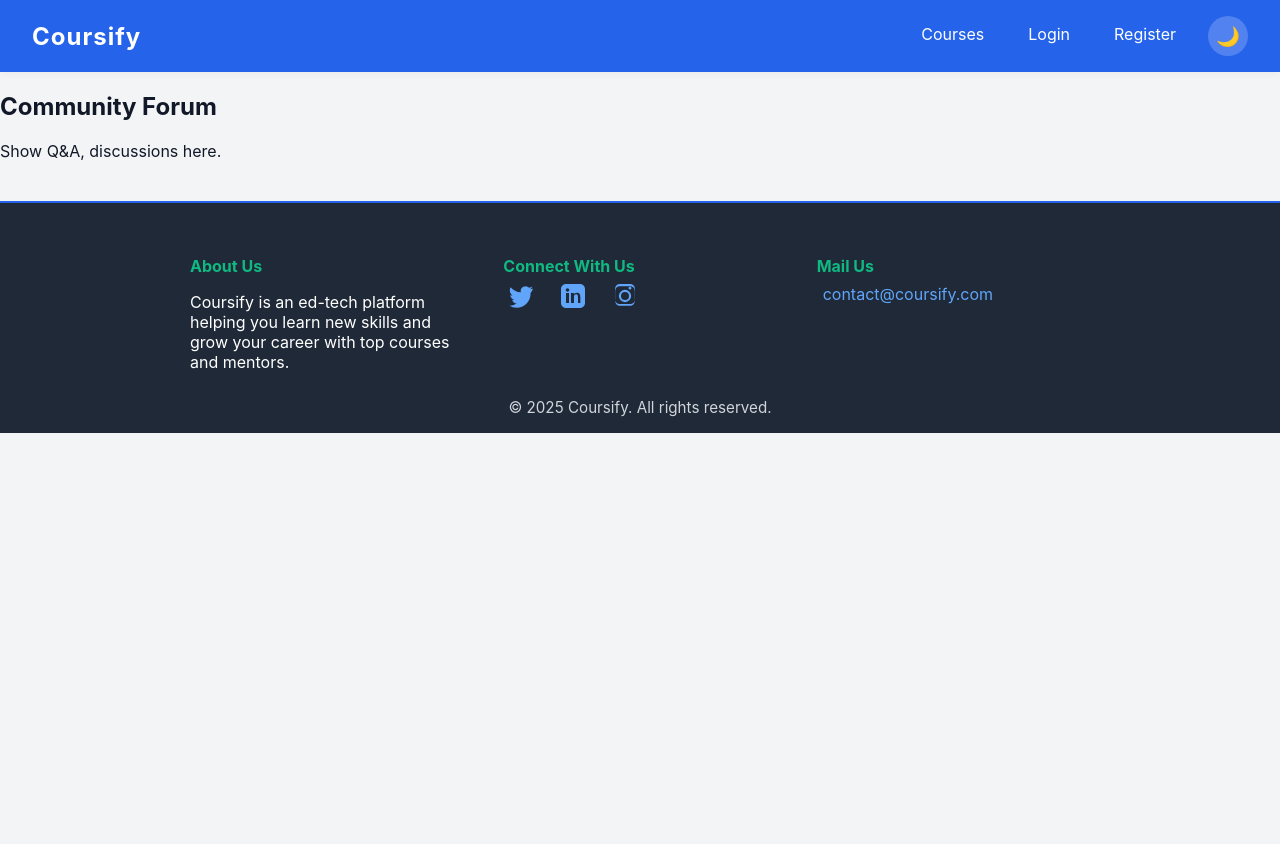
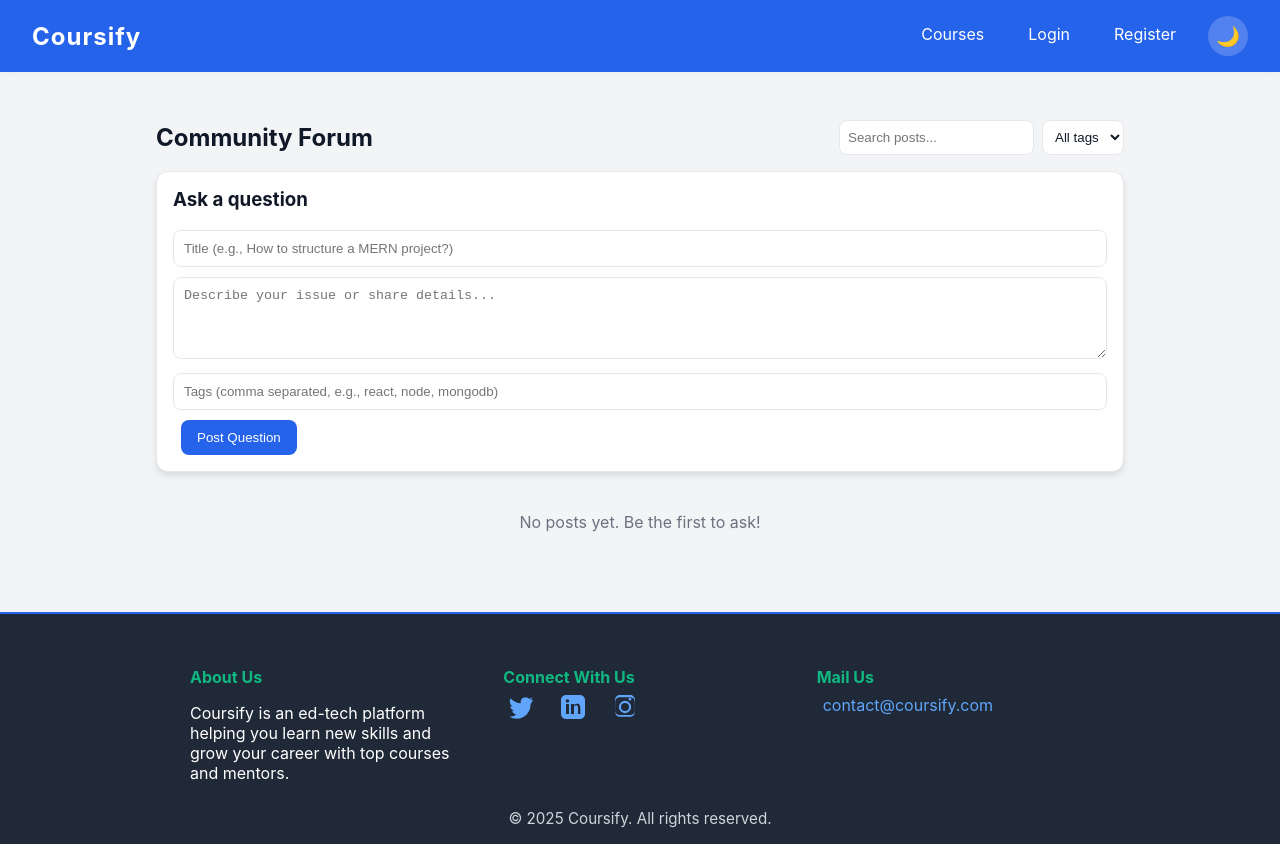
Before and after one commit to ankitkr46/coursify, a React (Vite) app in the folder client/: page /forum in a window 1280 px wide. Before the commit the page ends 800 px from the top, so only its background shows below. Built offline with nearby package versions, Linux system fonts and the light colour scheme.

Commit message:
updated the community forum

```diff
--- a/client/src/pages/Forum.jsx
+++ b/client/src/pages/Forum.jsx
@@ -1,13 +1,201 @@
-import React from "react";
+import React, { useEffect, useMemo, useState } from "react";
+
+const STORAGE_KEY = "coursify_forum_posts";
+
+function loadPosts() {
+  try {
+    const raw = localStorage.getItem(STORAGE_KEY);
+    return raw ? JSON.parse(raw) : [];
+  } catch {
+    return [];
+  }
+}
+
+function savePosts(posts) {
+  localStorage.setItem(STORAGE_KEY, JSON.stringify(posts));
+}
 
 const Forum = () => {
-  // Placeholder for forum
+  const [posts, setPosts] = useState(() => loadPosts());
+  const [title, setTitle] = useState("");
+  const [body, setBody] = useState("");
+  const [tags, setTags] = useState("");
+  const [query, setQuery] = useState("");
+  const [filterTag, setFilterTag] = useState("");
+
+  useEffect(() => {
+    savePosts(posts);
+  }, [posts]);
+
+  function handleCreate(e) {
+    e.preventDefault();
+    if (!title.trim() || !body.trim()) return;
+    const ts = new Date().toISOString();
+    const newPost = {
+      id: crypto.randomUUID(),
+      title: title.trim(),
+      body: body.trim(),
+      tags: tags
+        .split(",")
+        .map((t) => t.trim())
+        .filter(Boolean),
+      createdAt: ts,
+      upvotes: 0,
+      answers: []
+    };
+    setPosts([newPost, ...posts]);
+    setTitle("");
+    setBody("");
+    setTags("");
+  }
+
+  function handleUpvote(id) {
+    setPosts((prev) => prev.map((p) => (p.id === id ? { ...p, upvotes: p.upvotes + 1 } : p)));
+  }
+
+  function handleAnswer(postId, text) {
+    if (!text.trim()) return;
+    setPosts((prev) =>
+      prev.map((p) =>
+        p.id === postId
+          ? {
+              ...p,
+              answers: [...p.answers, { id: crypto.randomUUID(), text: text.trim(), createdAt: new Date().toISOString() }]
+            }
+          : p
+      )
+    );
+  }
+
+  const allTags = useMemo(() => {
+    const set = new Set();
+    posts.forEach((p) => p.tags.forEach((t) => set.add(t)));
+    return Array.from(set);
+  }, [posts]);
+
+  const filtered = useMemo(() => {
+    return posts.filter((p) => {
+      const matchesQuery = [p.title, p.body, p.tags.join(" ")]
+        .join(" ")
+        .toLowerCase()
+        .includes(query.toLowerCase());
+      const matchesTag = !filterTag || p.tags.includes(filterTag);
+      return matchesQuery && matchesTag;
+    });
+  }, [posts, query, filterTag]);
+
   return (
-    <div className="forum-container">
-      <h2>Community Forum</h2>
-      <p>Show Q&A, discussions here.</p>
+    <div style={{ maxWidth: 1000, margin: "32px auto", padding: 16 }}>
+      <header style={{ display: "flex", justifyContent: "space-between", alignItems: "center", marginBottom: 16 }}>
+        <h2 style={{ margin: 0 }}>Community Forum</h2>
+        <div style={{ display: "flex", gap: 8 }}>
+          <input
+            type="text"
+            placeholder="Search posts..."
+            value={query}
+            onChange={(e) => setQuery(e.target.value)}
+            style={{ padding: 8, border: "1px solid var(--border-color)", borderRadius: 8, background: "var(--card-bg)", color: "var(--text-primary)" }}
+          />
+          <select
+            value={filterTag}
+            onChange={(e) => setFilterTag(e.target.value)}
+            style={{ padding: 8, border: "1px solid var(--border-color)", borderRadius: 8, background: "var(--card-bg)", color: "var(--text-primary)" }}
+          >
+            <option value="">All tags</option>
+            {allTags.map((t) => (
+              <option key={t} value={t}>
+                {t}
+              </option>
+            ))}
+          </select>
+        </div>
+      </header>
+
+      {/* Create Post */}
+      <form onSubmit={handleCreate} style={{ background: "var(--card-bg)", border: "1px solid var(--border-color)", borderRadius: 12, padding: 16, boxShadow: "var(--shadow)", marginBottom: 16 }}>
+        <h3 style={{ marginTop: 0 }}>Ask a question</h3>
+        <input
+          type="text"
+          placeholder="Title (e.g., How to structure a MERN project?)"
+          value={title}
+          onChange={(e) => setTitle(e.target.value)}
+          style={{ width: "100%", padding: 10, borderRadius: 8, border: "1px solid var(--border-color)", marginBottom: 10, background: "var(--card-bg)", color: "var(--text-primary)" }}
+        />
+        <textarea
+          placeholder="Describe your issue or share details..."
+          rows={4}
+          value={body}
+          onChange={(e) => setBody(e.target.value)}
+          style={{ width: "100%", padding: 10, borderRadius: 8, border: "1px solid var(--border-color)", marginBottom: 10, background: "var(--card-bg)", color: "var(--text-primary)" }}
+        />
+        <input
+          type="text"
+          placeholder="Tags (comma separated, e.g., react, node, mongodb)"
+          value={tags}
+          onChange={(e) => setTags(e.target.value)}
+          style={{ width: "100%", padding: 10, borderRadius: 8, border: "1px solid var(--border-color)", marginBottom: 10, background: "var(--card-bg)", color: "var(--text-primary)" }}
+        />
+        <button type="submit" className="btn-primary" style={{ padding: "10px 16px", borderRadius: 8, border: "none" }}>
+          Post Question
+        </button>
+      </form>
+
+      {/* Posts List */}
+      <div style={{ display: "grid", gridTemplateColumns: "1fr", gap: 12 }}>
+        {filtered.length === 0 ? (
+          <div style={{ textAlign: "center", color: "var(--text-secondary)", padding: 24 }}>No posts yet. Be the first to ask!</div>
+        ) : (
+          filtered.map((p) => <PostCard key={p.id} post={p} onUpvote={() => handleUpvote(p.id)} onAnswer={(txt) => handleAnswer(p.id, txt)} />)
+        )}
+      </div>
     </div>
   );
 };
 
+function PostCard({ post, onUpvote, onAnswer }) {
+  const [answer, setAnswer] = useState("");
+  return (
+    <article style={{ background: "var(--card-bg)", border: "1px solid var(--border-color)", borderRadius: 12, padding: 16, boxShadow: "var(--shadow)" }}>
+      <header style={{ display: "flex", justifyContent: "space-between", alignItems: "center", marginBottom: 8 }}>
+        <h4 style={{ margin: 0 }}>{post.title}</h4>
+        <span style={{ fontSize: 12, color: "var(--text-secondary)" }}>{new Date(post.createdAt).toLocaleString()}</span>
+      </header>
+      <p style={{ marginTop: 0, color: "var(--text-secondary)" }}>{post.body}</p>
+      <div style={{ display: "flex", gap: 6, flexWrap: "wrap", marginBottom: 8 }}>
+        {post.tags.map((t) => (
+          <span key={t} style={{ fontSize: 12, padding: "4px 8px", background: "#e5e7eb", color: "#111827", borderRadius: 999 }}>{t}</span>
+        ))}
+      </div>
+      <div style={{ display: "flex", alignItems: "center", gap: 10, marginTop: 8 }}>
+        <button onClick={onUpvote} className="btn-outline" style={{ padding: "6px 10px" }}>▲ Upvote ({post.upvotes})</button>
+      </div>
+      <section style={{ marginTop: 12 }}>
+        <h5 style={{ margin: "12px 0 8px" }}>Answers ({post.answers.length})</h5>
+        {post.answers.length === 0 ? (
+          <div style={{ color: "var(--text-secondary)" }}>No answers yet. Share your knowledge!</div>
+        ) : (
+          <ul style={{ paddingLeft: 20 }}>
+            {post.answers.map((a) => (
+              <li key={a.id} style={{ marginBottom: 6 }}>
+                {a.text}
+                <span style={{ marginLeft: 8, color: "var(--text-secondary)", fontSize: 12 }}>— {new Date(a.createdAt).toLocaleString()}</span>
+              </li>
+            ))}
+          </ul>
+        )}
+        <div style={{ display: "flex", gap: 8, marginTop: 8 }}>
+          <input
+            type="text"
+            value={answer}
+            onChange={(e) => setAnswer(e.target.value)}
+            placeholder="Write an answer..."
+            style={{ flex: 1, padding: 8, border: "1px solid var(--border-color)", borderRadius: 8, background: "var(--card-bg)", color: "var(--text-primary)" }}
+          />
+          <button className="btn-primary" onClick={() => { onAnswer(answer); setAnswer(""); }} style={{ padding: "8px 12px" }}>Post</button>
+        </div>
+      </section>
+    </article>
+  );
+}
+
 export default Forum;
```
